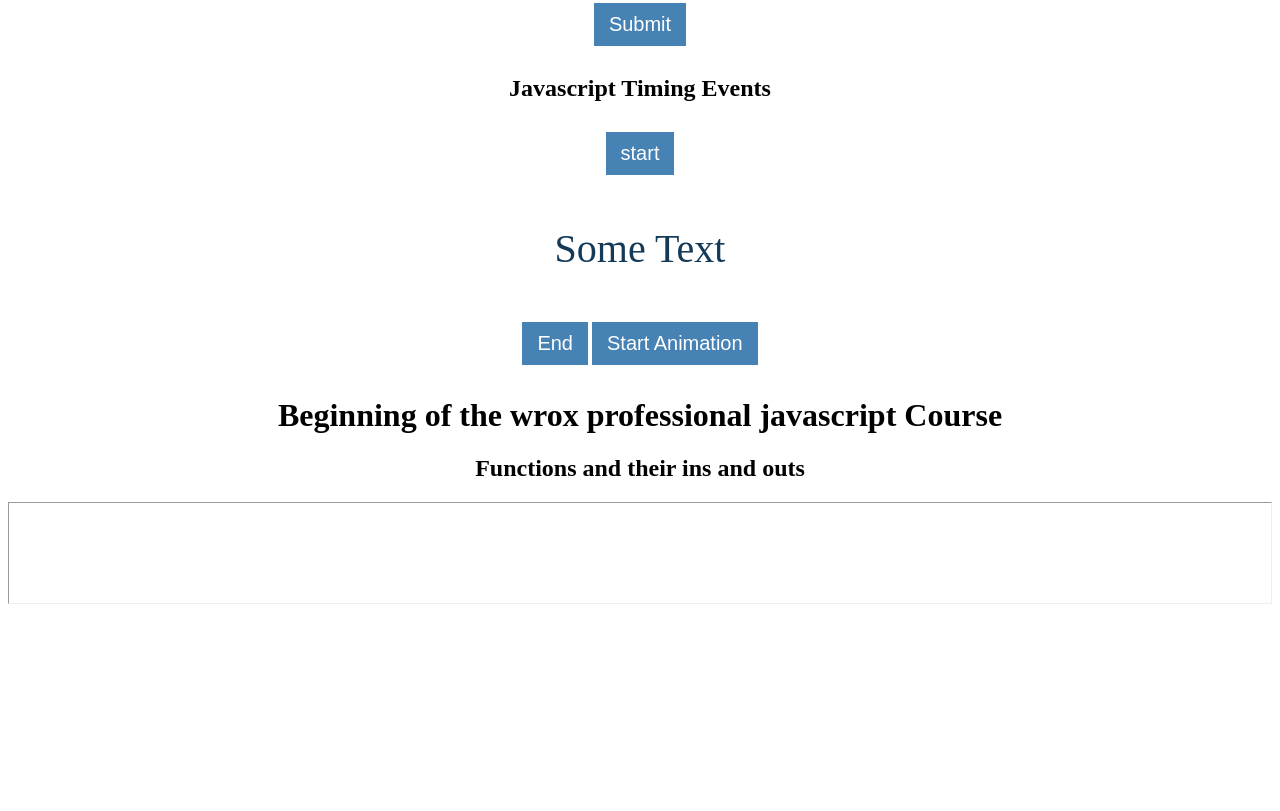
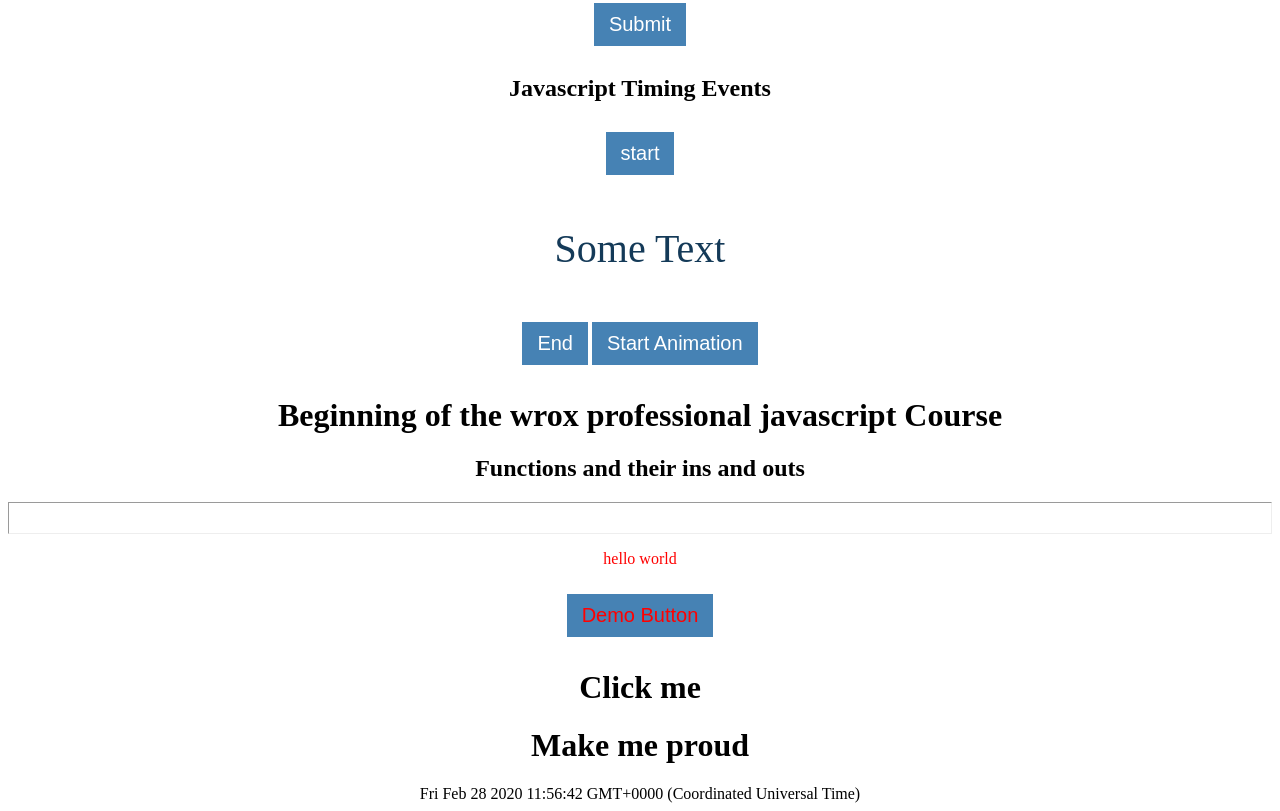
Before and after one commit to OCHIENGDAVIS/wrox, a plain HTML site: page index.html in a window 1280 px wide. Shown: the part 1444-2255 px from the top of the page. Before the commit the page ends 2056 px from the top, so only its background shows below. Drawn offline with Linux system fonts and the light colour scheme.

Commit message:
more of functions

```diff
--- a/css/main.css
+++ b/css/main.css
@@ -55,5 +55,8 @@ button:hover{
     font-size: 40px;
 }
 hr{
-    padding-top: 100px ;
+    padding-top: 30px ;
 }
+.redd{
+    color: red;
+}
--- a/index.html
+++ b/index.html
@@ -149,6 +149,10 @@
     <h1>Beginning of the wrox professional javascript Course</h1>
     <h2>Functions and their ins and outs</h2>
     <hr>
+    <p id="demo"></p>
+    <button id="demo-btn">Demo Button</button>
+    <h1 onclick="randomClick();moreEvent(); lastEvent();" id="pipe">Click me</h1>
+    <h1 id='proud'>Make me proud</h1>
 </div>
 
 
--- a/js/functions.js
+++ b/js/functions.js
@@ -1,8 +1,8 @@
 console.log('Functions are here')
 // eval('alert("hello world")')
-function sayColor(){
-    alert(window.color)
-}
+// function sayColor(){
+//     alert(window.color)
+// }
 // window.sayColor()
 console.log(Math.E)
 console.log(Math.LN10)
@@ -105,3 +105,24 @@ function add(){
     plus()
     return counter
 }
+let p = document.getElementById('demo')
+p.setAttribute('class', 'redd')
+p.innerHTML = 'hello world'
+let demo = document.getElementById('demo-btn')
+demo.setAttribute('class', 'redd')
+console.log(demo.hasAttribute('class'))
+document.write(Date())
+function randomClick(){
+    let btn = document.getElementById('pipe').innerHTML = 'going a way!!'
+}
+function moreEvent(){
+    let btn = document.getElementById('pipe').addEventListener('click', ()=>{
+        this.innerHTML = 'Bye Bye'
+    })
+}
+function lastEvent(){
+    let btn  = document.getElementById('pipe')
+    btn.addEventListener('click',function(){
+        this.style.color = 'green'
+    } )
+}
```
